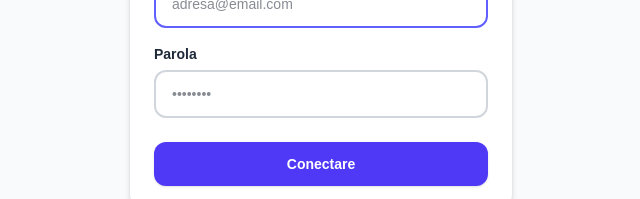
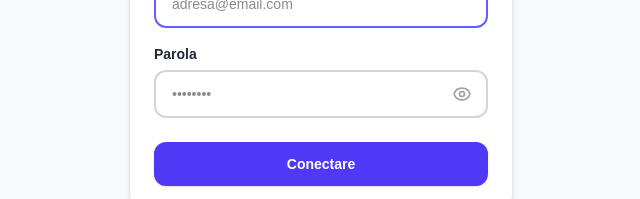
Before and after one commit to cretuilie/calendar-app, a Next.js app: page /login in a window 1280 px wide. Shown: the part 438-637 px from the top of the page, without its empty margins (319-959 px from the left). Built offline with nearby package versions, Linux system fonts and the light colour scheme; no server answers.

Commit message:
Add password visibility toggle on login page

```diff
--- a/app/login/page.tsx
+++ b/app/login/page.tsx
@@ -12,6 +12,7 @@
   const [loading, setLoading] = useState(false);
   const [eroare, setEroare] = useState('');
   const [mesaj, setMesaj] = useState('');
+  const [showPassword, setShowPassword] = useState(false);
 
   useEffect(() => {
     supabase.auth.getSession().then(({ data: { session } }) => {
@@ -85,15 +86,34 @@
 
             <div>
               <label className="block text-sm font-semibold text-gray-800 mb-1.5">Parola</label>
+              <div className="relative">
                 <input
-                type="password"
+                  type={showPassword ? 'text' : 'password'}
                   value={password}
                   onChange={e => setPassword(e.target.value)}
                   placeholder={mode === 'signup' ? 'Minim 6 caractere' : '••••••••'}
                   required
                   minLength={6}
-                className="w-full px-4 py-3 border-2 border-gray-300 rounded-xl focus:border-indigo-500 outline-none transition-colors text-sm text-gray-900"
+                  className="w-full px-4 py-3 pr-12 border-2 border-gray-300 rounded-xl focus:border-indigo-500 outline-none transition-colors text-sm text-gray-900"
                 />
+                <button
+                  type="button"
+                  onClick={() => setShowPassword(p => !p)}
+                  className="absolute right-3 top-1/2 -translate-y-1/2 text-gray-400 hover:text-gray-700 transition-colors p-1"
+                  tabIndex={-1}
+                >
+                  {showPassword ? (
+                    <svg xmlns="http://www.w3.org/2000/svg" className="w-5 h-5" fill="none" viewBox="0 0 24 24" stroke="currentColor" strokeWidth={2}>
+                      <path strokeLinecap="round" strokeLinejoin="round" d="M13.875 18.825A10.05 10.05 0 0112 19c-4.478 0-8.268-2.943-9.543-7a9.97 9.97 0 011.563-3.029m5.858.908a3 3 0 114.243 4.243M9.878 9.878l4.242 4.242M9.88 9.88l-3.29-3.29m7.532 7.532l3.29 3.29M3 3l3.59 3.59m0 0A9.953 9.953 0 0112 5c4.478 0 8.268 2.943 9.543 7a10.025 10.025 0 01-4.132 5.411m0 0L21 21" />
+                    </svg>
+                  ) : (
+                    <svg xmlns="http://www.w3.org/2000/svg" className="w-5 h-5" fill="none" viewBox="0 0 24 24" stroke="currentColor" strokeWidth={2}>
+                      <path strokeLinecap="round" strokeLinejoin="round" d="M15 12a3 3 0 11-6 0 3 3 0 016 0z" />
+                      <path strokeLinecap="round" strokeLinejoin="round" d="M2.458 12C3.732 7.943 7.523 5 12 5c4.478 0 8.268 2.943 9.542 7-1.274 4.057-5.064 7-9.542 7-4.477 0-8.268-2.943-9.542-7z" />
+                    </svg>
+                  )}
+                </button>
+              </div>
             </div>
 
             {eroare && <p className="text-red-600 text-sm font-medium">{eroare}</p>}
```
Lines whose indentation alone changed are shown as unchanged.
